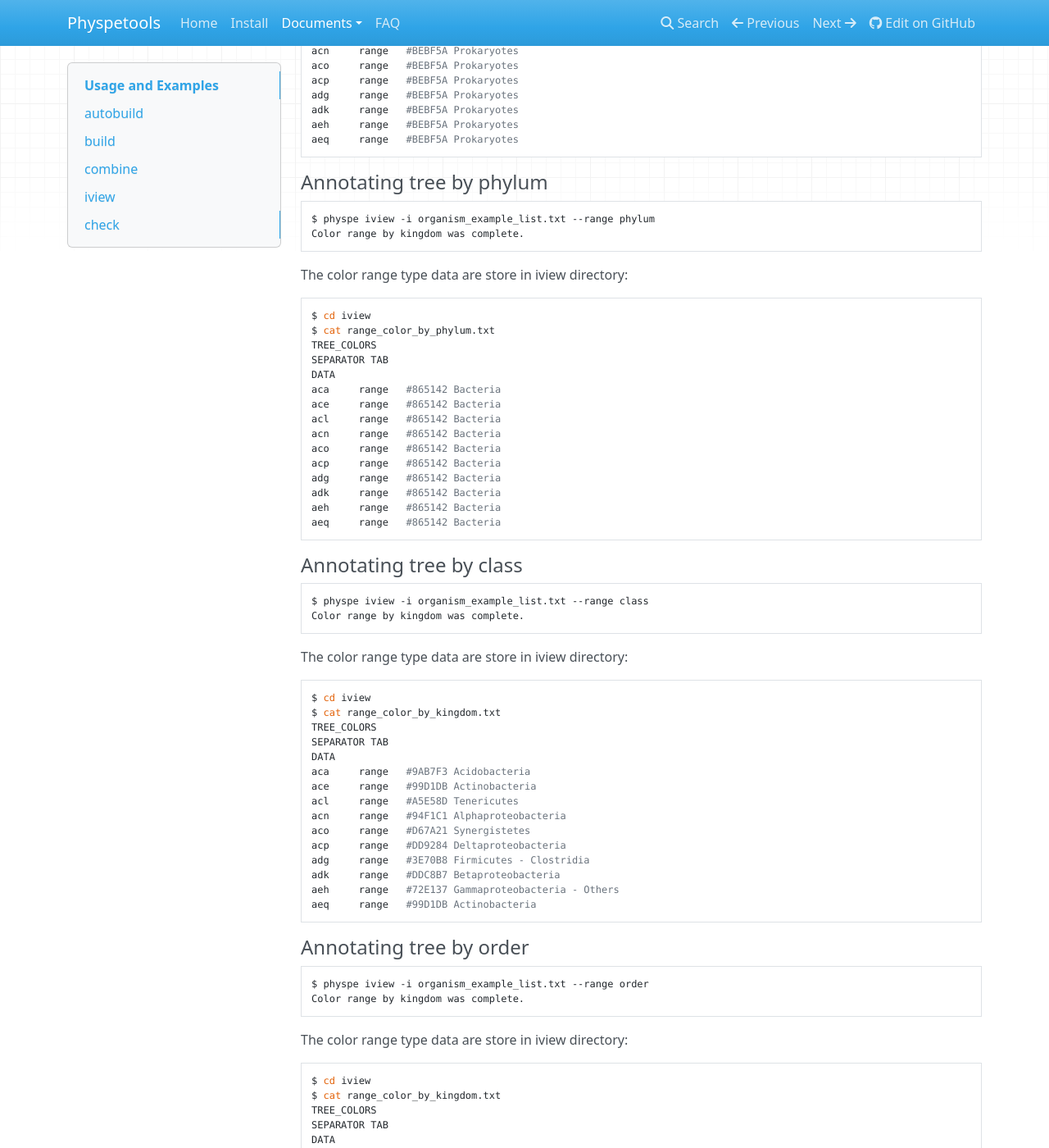
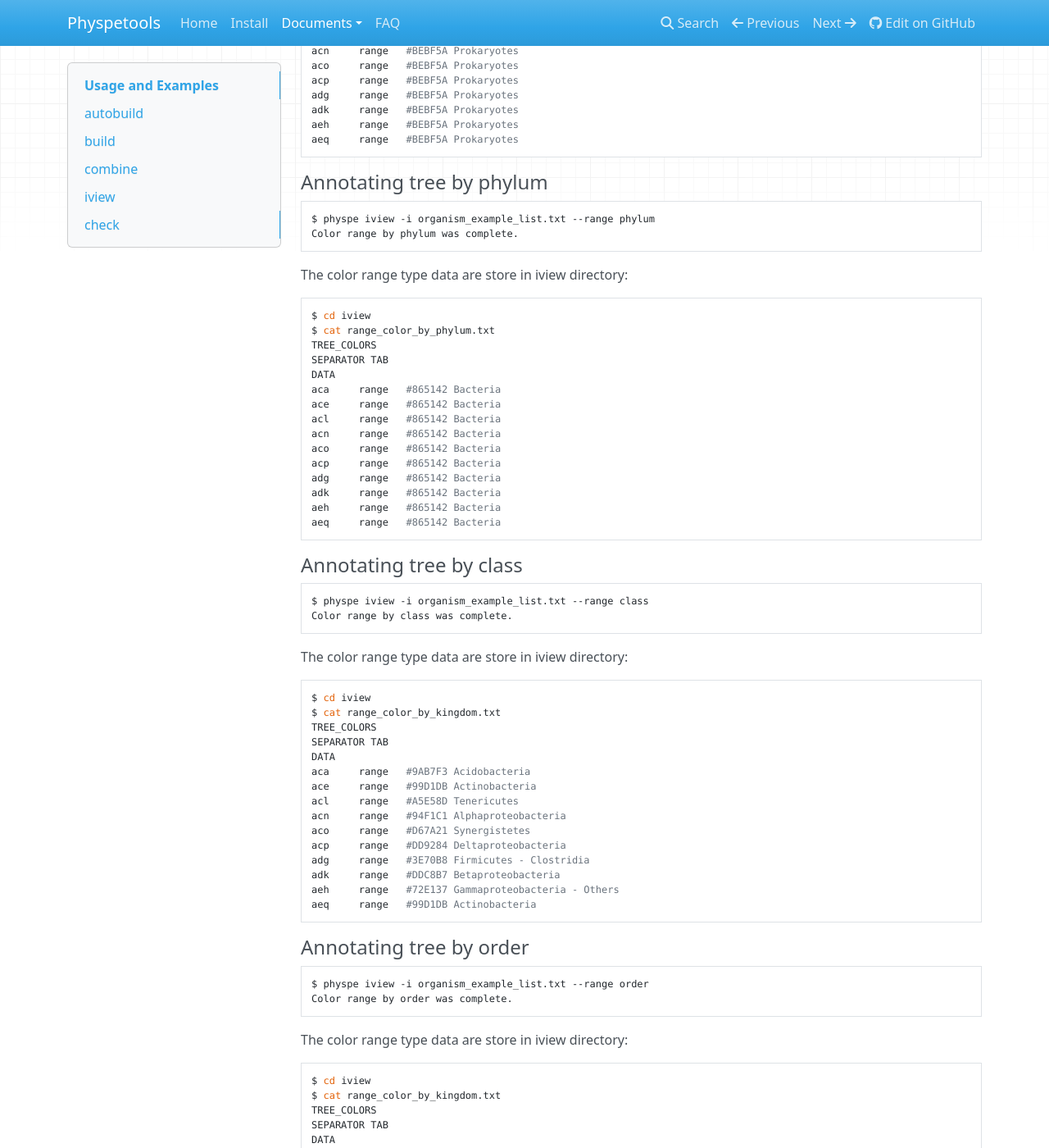
Before and after one commit to yangfangs/physpetools, an MkDocs documentation site: the page built from docs/docs/usage.md, in a window 1280 px wide and 1400 px high, scrolled down 11428 px. Shown: the whole window at 82% size. Built offline with MkDocs 1.6.1, drawn with Linux system fonts in a browser that asks for light colours; nearby versions of some CDN libraries; old or Windows-style settings are respelled for this version of MkDocs.

Commit message:
update docs of iview

````diff
--- a/docs/docs/usage.md
+++ b/docs/docs/usage.md
@@ -596,7 +596,7 @@ aeq     range   #BEBF5A Prokaryotes
 
 ```bash
 $ physpe iview -i organism_example_list.txt --range phylum
-Color range by kingdom was complete.
+Color range by phylum was complete.
 ```
 
 The color range type data are store in iview directory:
@@ -623,7 +623,7 @@ aeq     range   #865142 Bacteria
 
 ```bash
 $ physpe iview -i organism_example_list.txt --range class
-Color range by kingdom was complete.
+Color range by class was complete.
 ```
 
 The color range type data are store in iview directory:
@@ -650,7 +650,7 @@ aeq     range   #99D1DB Actinobacteria
 
 ```bash
 $ physpe iview -i organism_example_list.txt --range order
-Color range by kingdom was complete.
+Color range by order was complete.
 ```
 
 The color range type data are store in iview directory:
````
